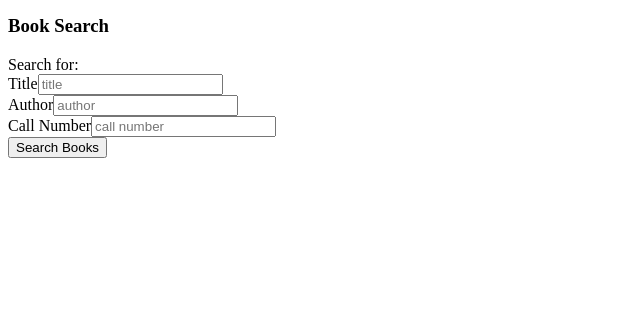
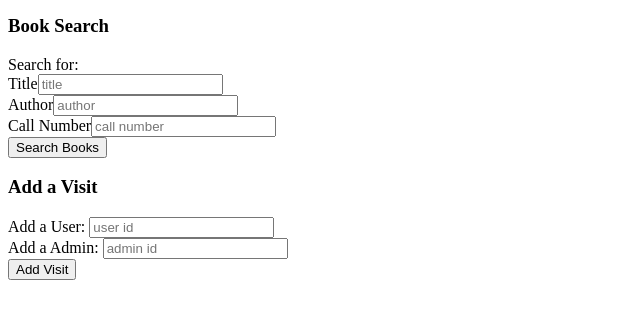
Before and after one commit to memuunkie/HBProject_research_library_app, a Flask app: page /library in a window 1280 px wide. Shown: the part 263-582 px from the top of the page, without its empty margins (0-640 px from the left). Run offline with Flask 2, Linux system fonts and the light colour scheme.

Commit message:
Created Flask route for adding visits, display all visits, and render a visit detail page

```diff
--- a/server.py
+++ b/server.py
@@ -7,8 +7,10 @@ from flask_debugtoolbar import DebugToolbarExtension
 
 from sqlalchemy import and_, or_
 
-from model import Book, User, Visit
+from model import Book, User, Visit, VisitItem
 from model import connect_to_db, db
+
+from datetime import datetime
 
 
 app = Flask(__name__)
@@ -35,22 +37,52 @@ def library_view():
     return render_template('library_view.html')
 
 
+@app.route('/add-visit', methods=['GET'])
+def visit_form():
+    """Show visit form"""
+
+    return render_template('visit_results.html')
+
+
+@app.route('/add-visit', methods=['POST'])
+def add_visit():
+    """Add a Visit to the database"""
+
+    print "Got to the POST"
+
+    user = request.form.get('user-id')
+    admin = request.form.get('admin-id')
+
+    visit = Visit(user_id=user, admin_id=admin,
+                  visit_timein=datetime.now())
+
+    db.session.add(visit)
+    db.session.commit()
+
+    visits = Visit.query.all()
+
+    flash("Visit has been added.")
+    return render_template('visit_results.html', visits=visits)
+
+
+@app.route('/visit/<int:visit_id>')
+def show_visit(visit_id):
+    """Show the visit details"""
+
+    visit_items = VisitItem.query.filter_by(visit_id=visit_id).all()
+    visit_deets = Visit.query.filter_by(visit_id=visit_id).one()
+
+    return render_template('visit_detail.html', visit_deets=visit_deets,
+                            visit_items=visit_items)
+
+
 @app.route('/search-books', methods=['GET'])
 def find_book():
     """Do a search on books and return a list of matches"""
 
-    if request.args.get('title'):
-        title = '%' + request.args.get('title') + '%'
-    else:
-        title = ''
-    if request.args.get('author'):
-        author = '%' + request.args.get('author') + '%'
-    else:
-        author = ''
-    if request.args.get('call-number'):
-        call_num = '%' + request.args.get('call-number') + '%'
-    else:
-        call_num = ''
+    title = get_return_wildcard('title')
+    author = get_return_wildcard('author')
+    call_num = get_return_wildcard('call-num')
 
     books = Book.query.filter(or_(Book.title.ilike(title),
                                  Book.author.ilike(author),
@@ -63,20 +95,9 @@ def find_book():
 def find_user():
     """Do a search of user and return a list of possible matches"""
 
-    if request.args.get('email'):
-        email = '%' + request.args.get('email') + '%'
-    else:
-        email = ''
-
-    if request.args.get('fname'):
-        fname = '%' + request.args.get('fname') + '%'
-    else:
-        fname = ''
-
-    if request.args.get('lname'):
-        lname = '%' + request.args.get('lname') + '%'
-    else:
-        lname = ''
+    email = get_return_wildcard('email')
+    fname = get_return_wildcard('fname')
+    lname = get_return_wildcard('lname')
 
     users = User.query.filter(or_(User.email.ilike(email),
                                     User.fname.ilike(fname),
@@ -96,6 +117,35 @@ def find_user():
     return render_template('user_results.html', users=users)
 
 
+#################################################################
+#Helper functions
+
+def make_wildcard(name):
+    """Formats request.args result to be wildcard-able"""
+
+    return '%' + name + '%'
+
+
+def get_return_wildcard(name):
+    """Checks to see if there is a request.args and returns string"""
+
+    if request.args.get(name):
+        return make_wildcard(request.args.get(name))
+    else:
+        return ''
+
+    return
+
+
+def post_return_wildcard(name):
+    """Checks to see if there is a request.form and returns string"""
+
+    if request.form.get(name):
+        return make_wildcard(request.form.get(name))
+    else:
+        return ''
+
+
 if __name__ == "__main__":
     # We have to set debug=True here, since it has to be True at the
     # point that we invoke the DebugToolbarExtension
--- a/static/styles.css
+++ b/static/styles.css
@@ -69,3 +69,7 @@
 #search-callnum {
 
 }
+
+#visit-form {
+
+}
--- a/templates/home.html
+++ b/templates/home.html
@@ -26,5 +26,6 @@
             <br><input type="submit" value="Register">
 
         </form>
-
+<script src="http://code.jquery.com/jquery.js"></script>
+<script src="/static/library-functions.js"></script>
 {% endblock %}
--- a/templates/library_view.html
+++ b/templates/library_view.html
@@ -44,8 +44,22 @@
                 <br><input id="add-book" class="btn btn-primary" type="submit" value="Search Books">
                 <!-- <button>test</button> -->
             </div>
+        </form>
     </div>
 
+    <div>
+        <h3>Add a Visit</h3>
+        <form id="visit-form" action="/add-visit", method="POST">
+            <div class="form-group">
+                Add a User:
+                <input id="add-visit-user" class="form-control" type="text" name="user-id" placeholder="user id">
+                <br>Add a Admin:
+                <input id="add-visit-admin" class="form-control" type="text" name="admin-id" placeholder="admin id">
+                <br><input id="add-visit-db" class="btn btn-primary" type="submit" value="Add Visit">
+                <!-- <button>test</button> -->
+            </div>
+        </form>
+    </div>
 
 <!--     <div>
         <h3>Today's Patrons</h3>
```
Also changed, not shown: templates/visit_detail.html (added, +32 -0 lines), templates/visit_results.html (added, +22 -0 lines).
